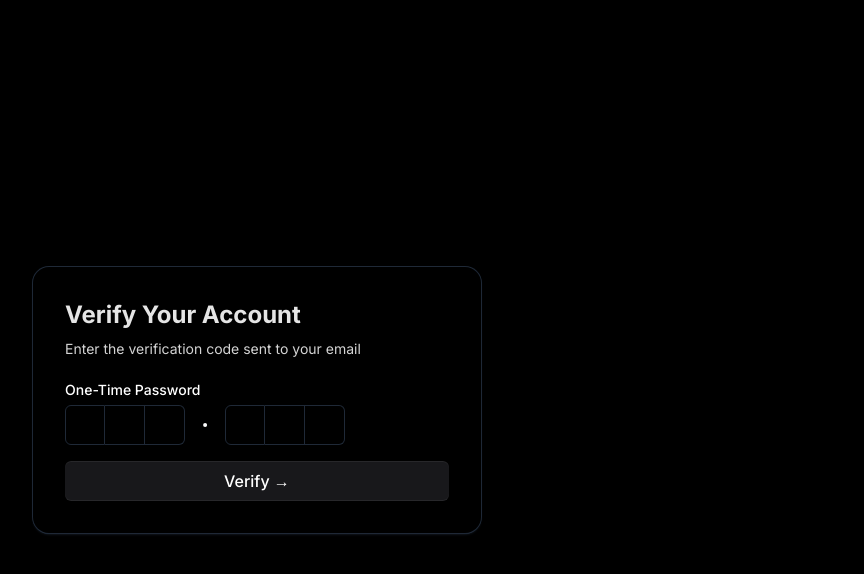
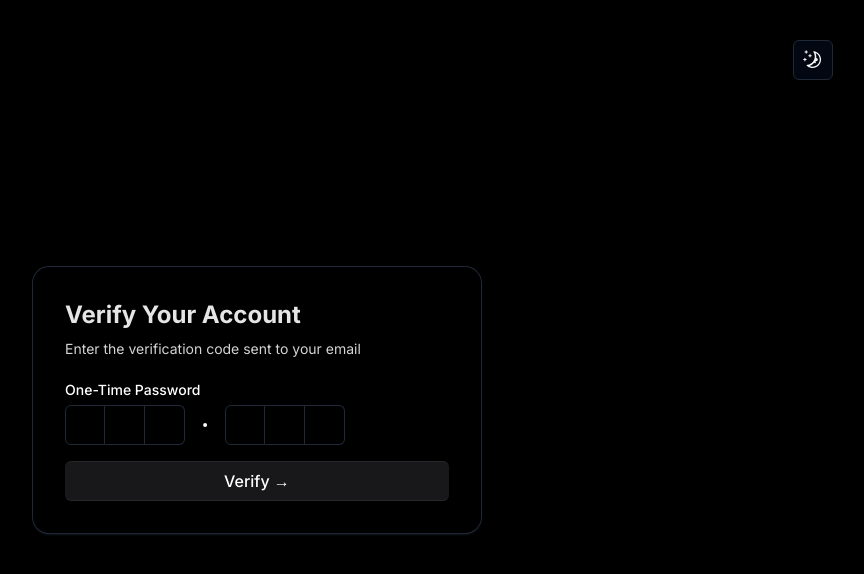
Before and after one commit to mananatal/IncogInput, a Next.js app: page /verify/1 in a window 1280 px wide. Shown: the top 574 px of the page, without its empty margins (383-1247 px from the left). Built offline with nearby package versions, Linux system fonts and the light colour scheme.

Commit message:
add theme toggle button in verify account page

```diff
--- a/src/app/(auth)/verify/[username]/page.tsx
+++ b/src/app/(auth)/verify/[username]/page.tsx
@@ -25,6 +25,7 @@ import { useParams } from "next/navigation";
 import axios, { AxiosError } from "axios";
 import { useRouter } from "next/navigation";
 import { ApiResponse } from "@/types/ApiResponse";
+import { ModeToggle } from "@/components/ModeToggle";
 
 
 
@@ -64,7 +65,12 @@ const VerifyAccount = () => {
 
 
     return (
-      <div className="h-screen w-screen flex items-center justify-center bg-white dark:bg-black">
+      <div className="relative h-screen w-screen flex items-center justify-center bg-white dark:bg-black">
+
+        <div className="absolute right-16 top-10">
+          <ModeToggle/>
+        </div>
+
           <div className="max-w-md  w-full mx-auto rounded-none md:rounded-2xl p-4 md:p-8 shadow-input bg-white dark:bg-black">
           <h2 className="font-bold text-2xl text-neutral-800 dark:text-neutral-200">
               Verify Your Account
```
